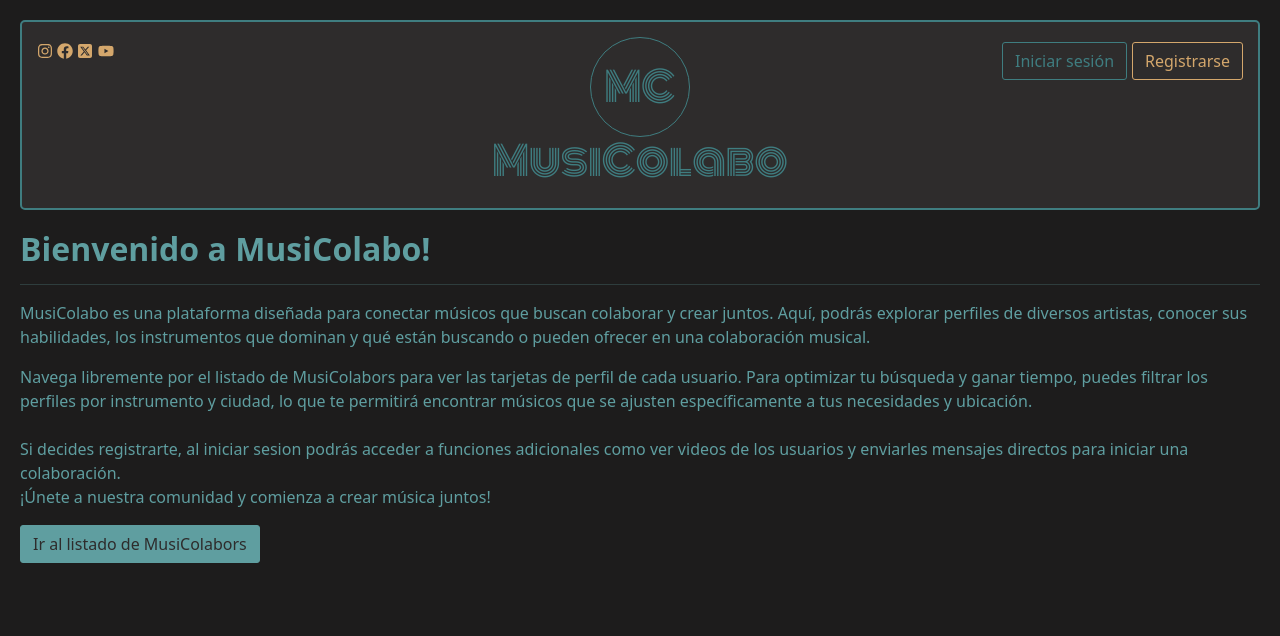
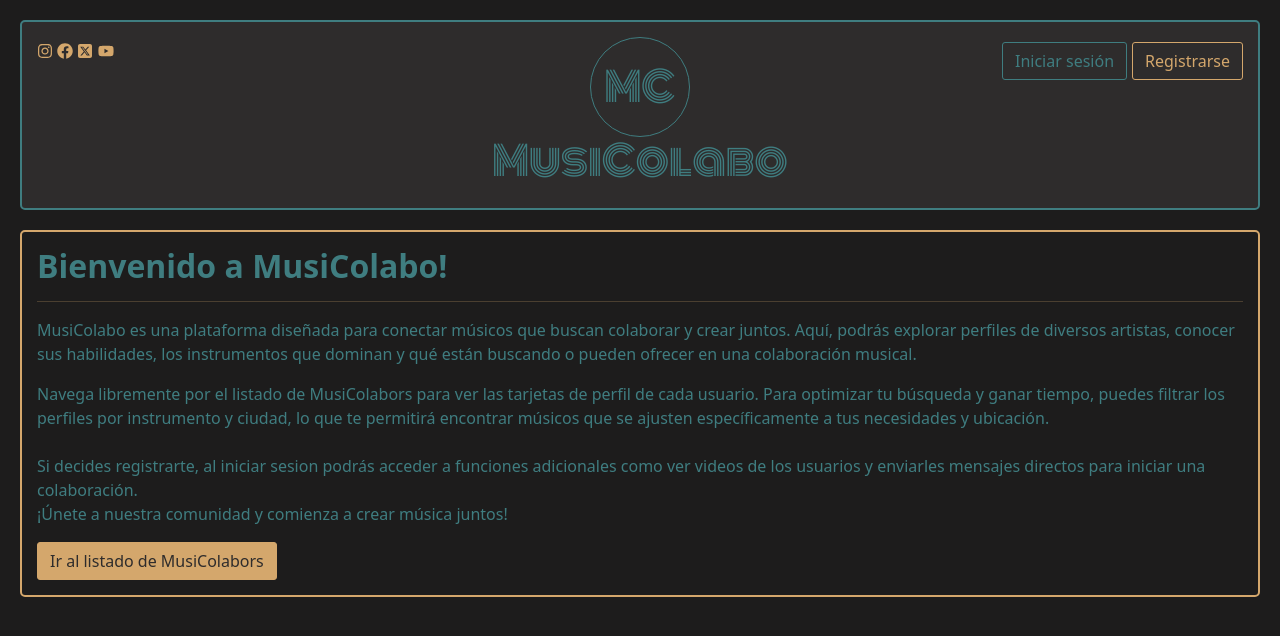
Before and after one commit to javijsgithub/sprint9, a React (Create React App) app in the folder musicolabo/: page / in a window 1280 px wide. Shown: the top 636 px of the page. Built offline with nearby package versions, Linux system fonts and the light colour scheme; no server answers.

Commit message:
maquetacion a descripcion y button

```diff
--- a/musicolabo/src/styles/welcomeScreen.css
+++ b/musicolabo/src/styles/welcomeScreen.css
@@ -1,22 +1,46 @@
 @import "~bootstrap/dist/css/bootstrap.min.css";
 @import url('https://fonts.googleapis.com/css2?family=Monoton&display=swap');
+@import url('https://fonts.googleapis.com/css2?family=Kanit:ital,wght@0,100;0,200;0,300;0,400;0,500;0,600;0,700;0,800;0,900;1,100;1,200;1,300;1,400;1,500;1,600;1,700;1,800;1,900&display=swap');
+@import url('https://fonts.googleapis.com/css2?family=Kanit:ital,wght@0,100;0,200;0,300;0,400;0,500;0,600;0,700;0,800;0,900;1,100;1,200;1,300;1,400;1,500;1,600;1,700;1,800;1,900&family=Nanum+Gothic&display=swap');
+@import url('https://fonts.googleapis.com/css2?family=Archivo+Black&family=Kanit:ital,wght@0,100;0,200;0,300;0,400;0,500;0,600;0,700;0,800;0,900;1,100;1,200;1,300;1,400;1,500;1,600;1,700;1,800;1,900&family=Nanum+Gothic&display=swap');
+
+
 
 .container-welcomeScreen {
     padding: 10px;
+}
 
+.container-welcome {
+    border: 2px solid rgb(212, 167, 108);
+    border-radius: 5px;
+    padding: 15px;
+    color: rgb(63, 125, 128);
+    /*font-family: Nanum Gothic;*/
+}
+
+/*.container-welcome h2 {
+    font-family:Nanum Gothic;
+}*/
+
+.container-welcome hr {
+    color: rgb(212, 167, 108);
 }
 
 #btn-welcome-screen-go-to-user-list {
-    background-color: rgb(95,158,160);
+    background-color: rgb(212, 167, 108);
     color: rgb(46, 44, 44);
-    border: 1px solid rgb(95,158,160);
+    border: 1px solid rgb(212, 167, 108);
     border-radius: 3px;
     width: max-content;
     height: max-content;
 }
-
-.container-welcome {
-    color: rgb(95,158,160);
+#btn-welcome-screen-go-to-user-list:hover {
+    background-color: rgb(105, 99, 99);
+    color: rgb(46, 44, 44);
+    border: 1px solid rgb(105, 99, 99);
+    border-radius: 3px;
+    width: max-content;
+    height: max-content;
 }
 
 
```
